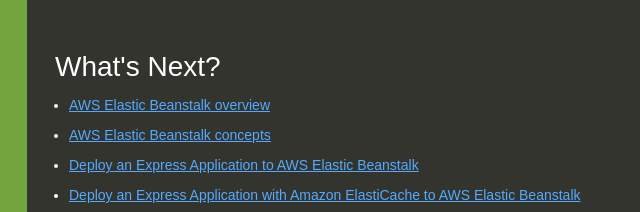
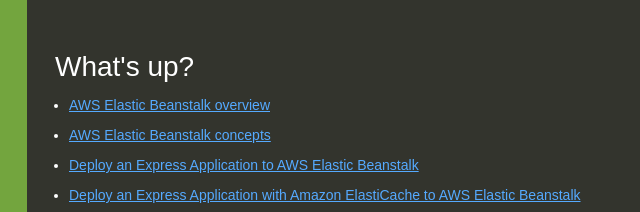
Before and after one commit to souvikdeyrit/sd-test-node-app, a website: page index.html in a window 1280 px wide. Shown: the top 212 px of the page, 613-1253 px from the left. Drawn offline with Linux system fonts and the light colour scheme.

Commit message:
Update index.html

```diff
--- a/index.html
+++ b/index.html
@@ -79,7 +79,7 @@
       <p>This environment is launched with Elastic Beanstalk Node.js Platform</p>
     </div>
     <div class="linksColumn">
-      <h2>What's Next?</h2>
+      <h2>What's up?</h2>
       <ul>
         <li><a href="http://docs.aws.amazon.com/elasticbeanstalk/latest/dg/Welcome.html">AWS Elastic Beanstalk overview</a></li>
         <li><a href="http://docs.aws.amazon.com/elasticbeanstalk/latest/dg/concepts.html">AWS Elastic Beanstalk concepts</a></li>
```
